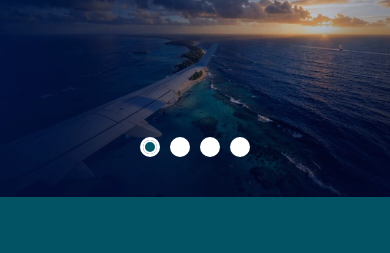
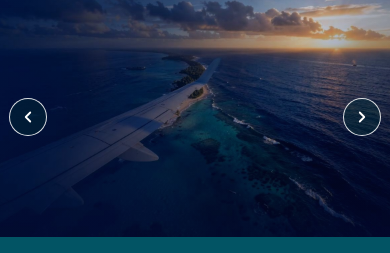
Before and after one commit to korcomptenzezhil/Northstar-TAA, a plain HTML site: page index.html in a window 390 px wide. Shown: the part 141-394 px from the top of the page. Drawn offline with nearby package versions, Linux system fonts and the light colour scheme.

Commit message:
Banner Video Update 1

```diff
--- a/css/styles.css
+++ b/css/styles.css
@@ -1314,7 +1314,7 @@ a:hover {
   }
 
   .hero-carousel .carousel-item {
-    height: 200px;
+    height: 240px;
   }
 
   .section-title {
--- a/index.html
+++ b/index.html
@@ -68,7 +68,7 @@
     <!-- Slides 2–4 use placeholder imagery; swap in your campaign images. -->
     <!-- Manual only: data-interval="false" and no data-ride, so slides change only via the arrows/indicators -->
     <section id="heroCarousel" class="carousel slide hero-carousel" data-interval="false" aria-label="Featured promotions">
-      <ol class="carousel-indicators dots-ring">
+      <ol class="carousel-indicators dots-ring d-none d-lg-flex">
         <li data-target="#heroCarousel" data-slide-to="0" class="active" aria-label="Slide 1"></li>
         <li data-target="#heroCarousel" data-slide-to="1" aria-label="Slide 2"></li>
         <li data-target="#heroCarousel" data-slide-to="2" aria-label="Slide 3"></li>
@@ -102,11 +102,11 @@
         <div class="carousel-item hero-slide-3" role="img" aria-label="Kayakers in a turquoise sea cove"></div>
         <div class="carousel-item hero-slide-4" role="img" aria-label="Tropical coastline seen from above"></div>
       </div>
-      <a class="carousel-control-prev hero-arrow d-none" href="#heroCarousel" role="button" data-slide="prev">
+      <a class="carousel-control-prev hero-arrow d-lg-none" href="#heroCarousel" role="button" data-slide="prev">
         <span class="hero-arrow-icon" aria-hidden="true"><svg width="18" height="18" viewBox="0 0 24 24" fill="none" stroke="currentColor" stroke-width="2.4" stroke-linecap="round" stroke-linejoin="round"><path d="m15 18-6-6 6-6"/></svg></span>
         <span class="sr-only">Previous slide</span>
       </a>
-      <a class="carousel-control-next hero-arrow d-none" href="#heroCarousel" role="button" data-slide="next">
+      <a class="carousel-control-next hero-arrow d-lg-none" href="#heroCarousel" role="button" data-slide="next">
         <span class="hero-arrow-icon" aria-hidden="true"><svg width="18" height="18" viewBox="0 0 24 24" fill="none" stroke="currentColor" stroke-width="2.4" stroke-linecap="round" stroke-linejoin="round"><path d="m9 18 6-6-6-6"/></svg></span>
         <span class="sr-only">Next slide</span>
       </a>
```
